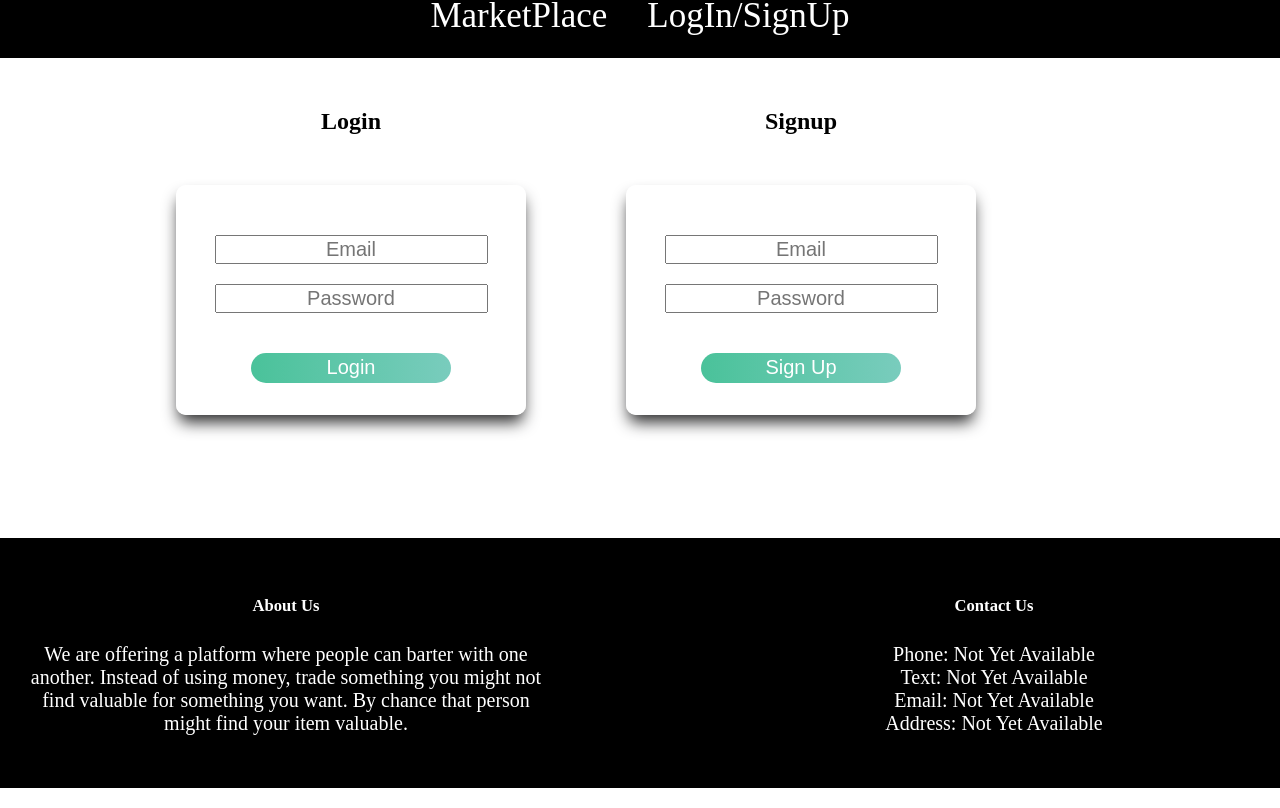
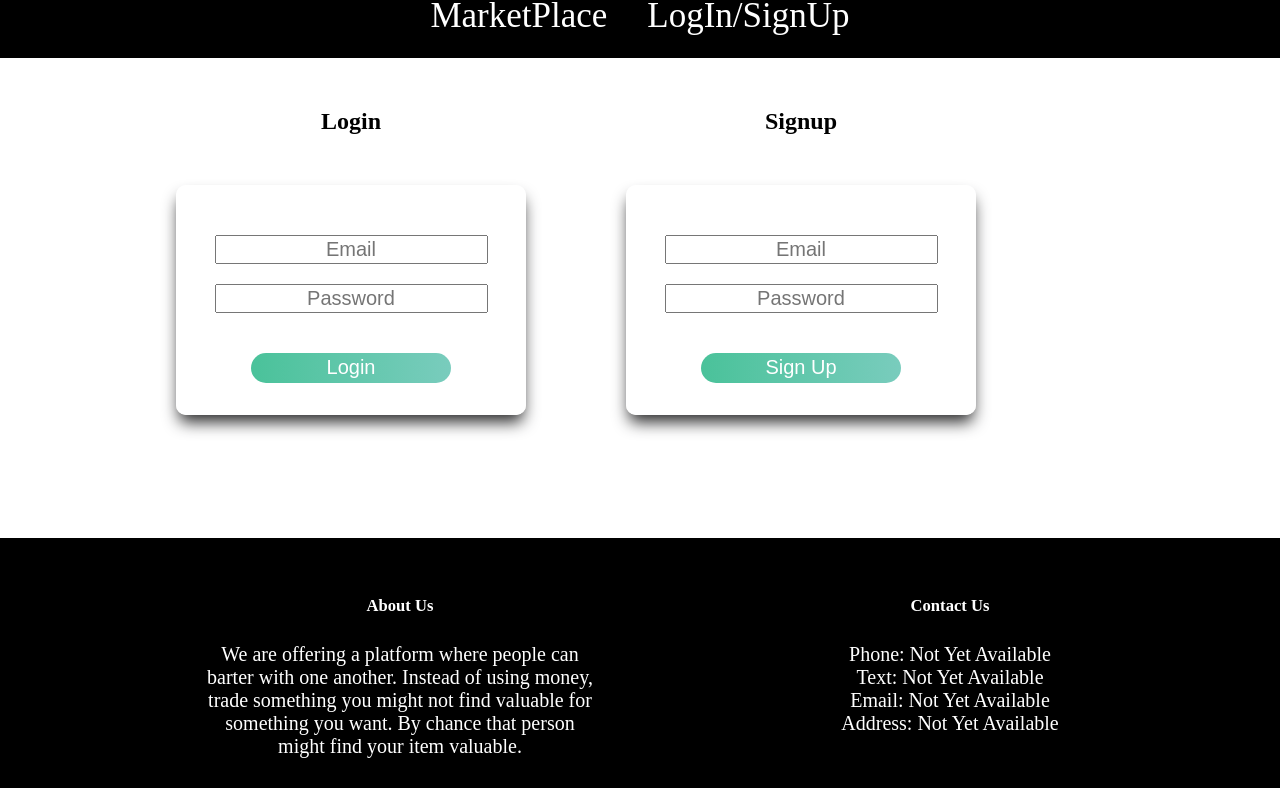
Before and after one commit to Calvinkim4/Haggle, a React (Create React App) app in the folder client/: page /dashboard in a window 1280 px wide. Shown: the part 244-1052 px from the top of the page. Built offline with nearby package versions, Linux system fonts and the light colour scheme; no server answers; a web font is replaced by a local one.

Commit message:
Moved tags in footer to center

```diff
--- a/client/src/App.css
+++ b/client/src/App.css
@@ -259,19 +259,19 @@ input {
 
 .about-container {
   font-size: 20px;
-  width: 40%;
+  width: 400px;
   float: left;
   text-align: center;
-  margin: 30px;
+  margin: 30px 30px 30px 200px;
   color: white;
 }
 
 .contact-container {
   font-size: 20px;
-  width: 40%;
+  width: 400px;
   float: right;
   text-align: center;
-  margin: 30px;
+  margin: 30px 130px 30px 30px;
   color: white;
 }
 
```
